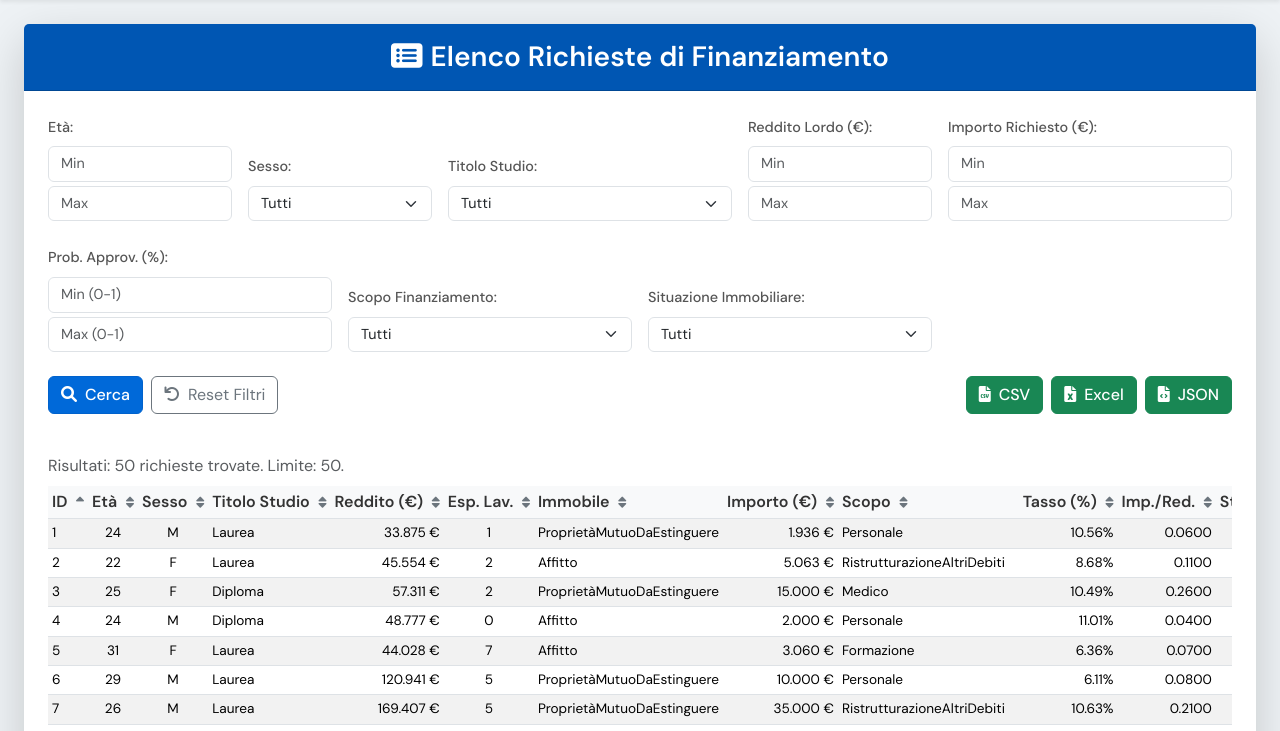
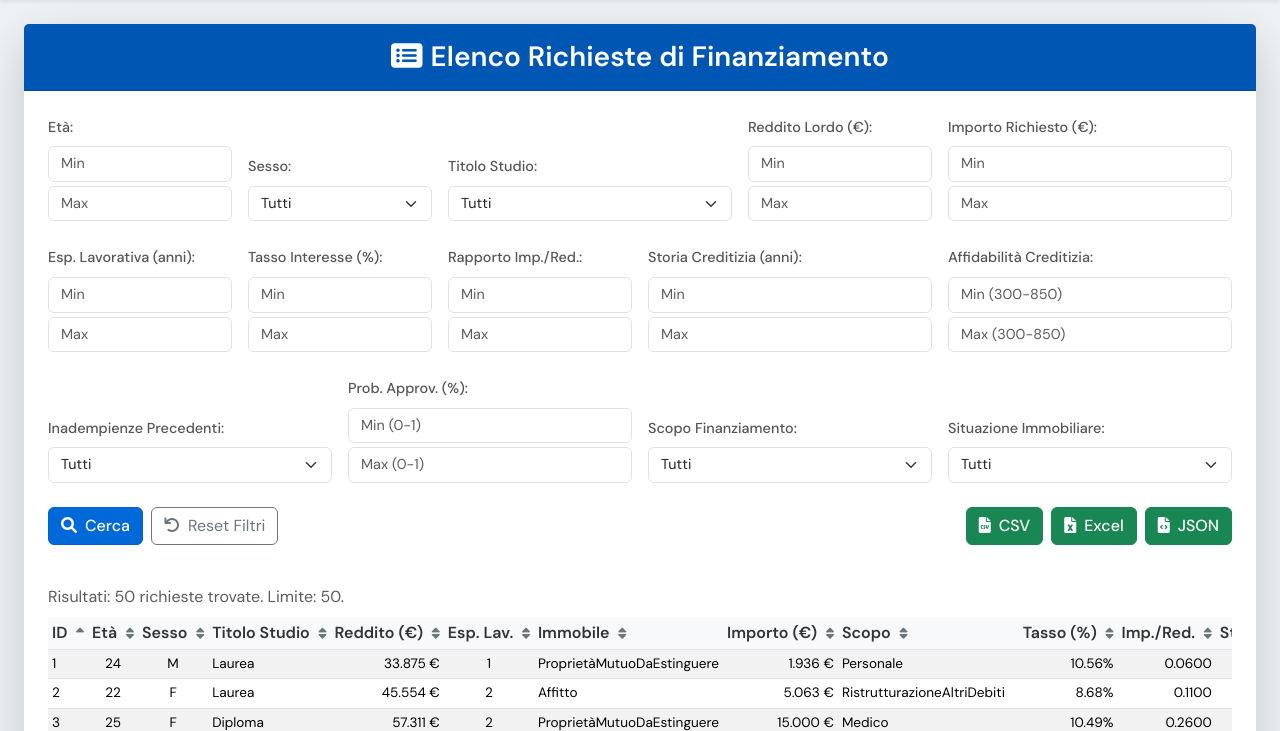
Before and after one commit to fildona/progect_work, a Flask app: page /richieste in a window 1280 px wide. Shown: the part 62-793 px from the top of the page. Run offline with Flask 3, Linux system fonts and the light colour scheme; data comes from the database, SQL or seed files in the repository; parts of the project's set-up code (start-up, migrations or seed data) failed here and were passed over.

Commit message:
aggiunta ultimi filtri

```diff
--- a/templates/richieste.html
+++ b/templates/richieste.html
@@ -126,6 +126,7 @@
             </div>
             <div class="card-body p-4">
                 <form id="filterForm" class="row g-3 mb-4 align-items-end">
+                    <!-- Prima riga di filtri -->
                     <div class="col-md-2">
                         <label for="Eta_min" class="form-label">Età:</label>
                         <input type="number" class="form-control" name="Eta_min" id="Eta_min" placeholder="Min">
@@ -154,10 +155,47 @@
                         <input type="number" class="form-control" name="RedditoLordoUltimoAnno_min" id="RedditoLordoUltimoAnno_min" placeholder="Min">
                         <input type="number" class="form-control mt-1" name="RedditoLordoUltimoAnno_max" placeholder="Max">
                     </div>
-                     <div class="col-md-3">
+                    <div class="col-md-3">
                         <label for="ImportoRichiesto_min" class="form-label">Importo Richiesto (€):</label>
                         <input type="number" class="form-control" name="ImportoRichiesto_min" id="ImportoRichiesto_min" placeholder="Min">
                         <input type="number" class="form-control mt-1" name="ImportoRichiesto_max" placeholder="Max">
+                    </div>
+
+                    <!-- Seconda riga di filtri - NUOVI FILTRI AGGIUNTI -->
+                    <div class="col-md-2">
+                        <label for="AnniEsperienzaLavorativa_min" class="form-label">Esp. Lavorativa (anni):</label>
+                        <input type="number" class="form-control" name="AnniEsperienzaLavorativa_min" id="AnniEsperienzaLavorativa_min" placeholder="Min">
+                        <input type="number" class="form-control mt-1" name="AnniEsperienzaLavorativa_max" placeholder="Max">
+                    </div>
+                    <div class="col-md-2">
+                        <label for="TassoInteresseFinanziamento_min" class="form-label">Tasso Interesse (%):</label>
+                        <input type="number" step="0.01" class="form-control" name="TassoInteresseFinanziamento_min" id="TassoInteresseFinanziamento_min" placeholder="Min">
+                        <input type="number" step="0.01" class="form-control mt-1" name="TassoInteresseFinanziamento_max" placeholder="Max">
+                    </div>
+                    <div class="col-md-2">
+                        <label for="ImportoRichiestoDivisoReddito_min" class="form-label">Rapporto Imp./Red.:</label>
+                        <input type="number" step="0.0001" class="form-control" name="ImportoRichiestoDivisoReddito_min" id="ImportoRichiestoDivisoReddito_min" placeholder="Min">
+                        <input type="number" step="0.0001" class="form-control mt-1" name="ImportoRichiestoDivisoReddito_max" placeholder="Max">
+                    </div>
+                    <div class="col-md-3">
+                        <label for="DurataDellaStoriaCreditiziaInAnni_min" class="form-label">Storia Creditizia (anni):</label>
+                        <input type="number" class="form-control" name="DurataDellaStoriaCreditiziaInAnni_min" id="DurataDellaStoriaCreditiziaInAnni_min" placeholder="Min">
+                        <input type="number" class="form-control mt-1" name="DurataDellaStoriaCreditiziaInAnni_max" placeholder="Max">
+                    </div>
+                    <div class="col-md-3">
+                        <label for="AffidabilitàCreditizia_min" class="form-label">Affidabilità Creditizia:</label>
+                        <input type="number" class="form-control" name="AffidabilitàCreditizia_min" id="AffidabilitàCreditizia_min" placeholder="Min (300-850)">
+                        <input type="number" class="form-control mt-1" name="AffidabilitàCreditizia_max" placeholder="Max (300-850)">
+                    </div>
+
+                    <!-- Terza riga di filtri -->
+                    <div class="col-md-3">
+                        <label for="InadempienzeFinanziamentiPrecedenti" class="form-label">Inadempienze Precedenti:</label>
+                        <select class="form-select" name="InadempienzeFinanziamentiPrecedenti" id="InadempienzeFinanziamentiPrecedenti">
+                            <option value="">Tutti</option>
+                            <option value="NO">No</option>
+                            <option value="SI">Sì</option>
+                        </select>
                     </div>
                     <div class="col-md-3">
                         <label for="ProbabilitaFinanziamentoApprovato_min" class="form-label">Prob. Approv. (%):</label>
@@ -187,6 +225,8 @@
                             <option value="Altro">Altro</option>
                         </select>
                     </div>
+
+                    <!-- Bottoni di controllo -->
                     <div class="col-md-12 mt-3 d-flex justify-content-start align-items-center gap-2">
                         <button type="submit" class="btn btn-primary"><i class="fas fa-search me-2"></i>Cerca</button>
                         <button type="button" class="btn btn-outline-secondary" id="resetBtn"><i class="fas fa-undo me-2"></i>Reset Filtri</button>
@@ -251,7 +291,7 @@ function buildQueryString(form) {
     const params = new URLSearchParams();
     for (const el of form.elements) {
         if (el.name && el.value) {
-            if ((el.name.endsWith('_min') || el.name.endsWith('_max')) && el.name === 'ProbabilitaFinanziamentoApprovato_min' || el.name === 'ProbabilitaFinanziamentoApprovato_max') {
+            if ((el.name.endsWith('_min') || el.name.endsWith('_max')) && (el.name === 'ProbabilitaFinanziamentoApprovato_min' || el.name === 'ProbabilitaFinanziamentoApprovato_max')) {
                  // Convert percentage to 0-1 scale for backend if it's for probability
                 params.append(el.name, parseFloat(el.value) / 100);
             } else {
```
